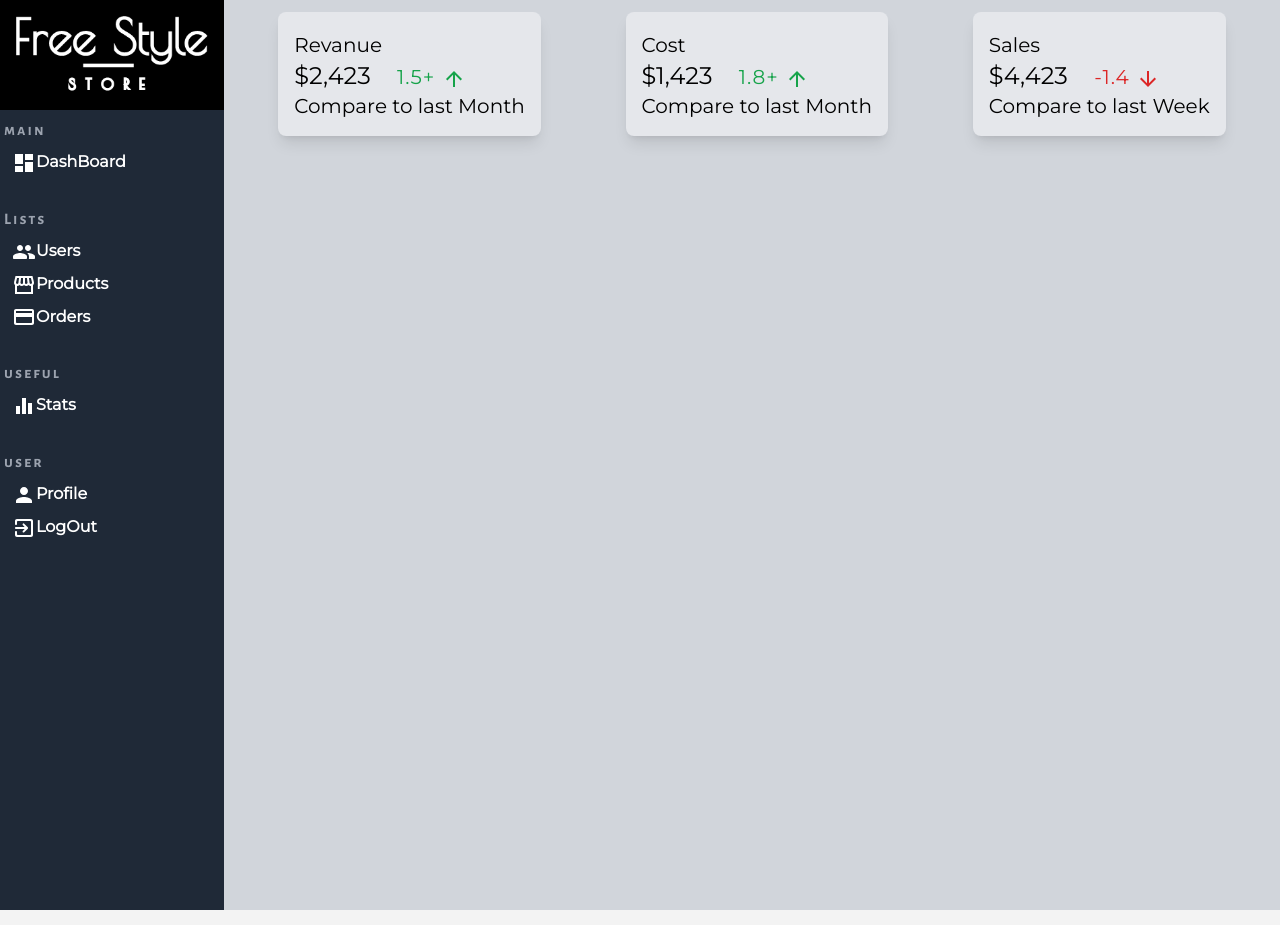
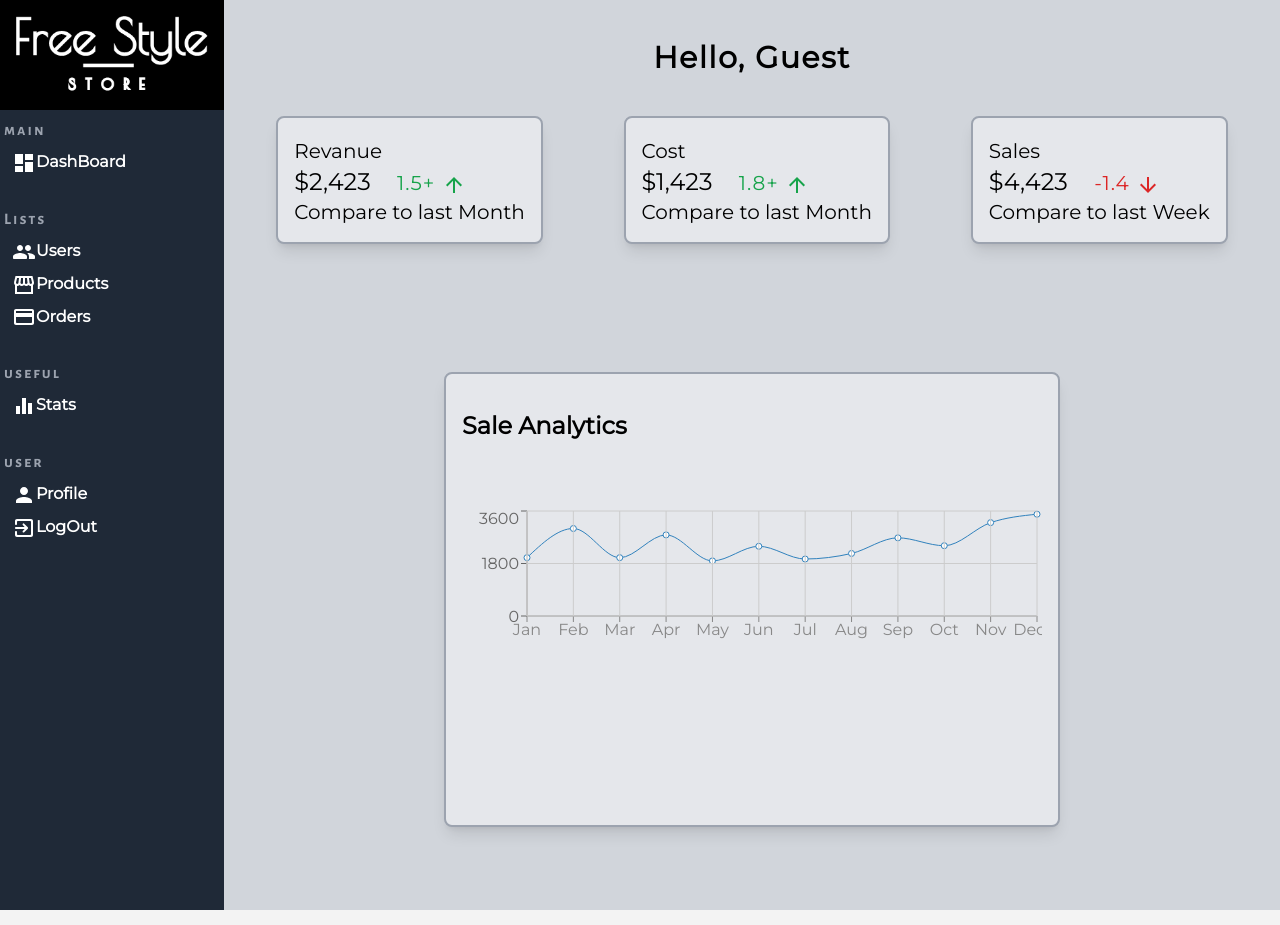
Before and after one commit to JerlibGnzlz/front, a React (Create React App) app: page /admin in a window 1280 px wide. Built offline with nearby package versions, Linux system fonts and the light colour scheme; no server answers.

Commit message:
dashboard

```diff
--- a/package.json
+++ b/package.json
@@ -29,6 +29,7 @@
     "react-redux": "^8.0.2",
     "react-router-dom": "^6.2.2",
     "react-scripts": "5.0.1",
+    "recharts": "^2.1.12",
     "redux-devtools-extension": "^2.13.9",
     "redux-thunk": "^2.4.1",
     "sweetalert2": "^11.4.19",
--- a/src/components/Admin/General.jsx
+++ b/src/components/Admin/General.jsx
@@ -1,11 +1,95 @@
 import React from "react";
 import ArrowUpwardIcon from "@mui/icons-material/ArrowUpward";
 import ArrowDownwardIcon from "@mui/icons-material/ArrowDownward";
+import {
+  LineChart,
+  Line,
+  XAxis,
+  YAxis,
+  CartesianGrid,
+  Tooltip,
+  Legend,
+  ResponsiveContainer,
+} from "recharts";
+import { useAuth } from "../../context/AuthContext.js";
+const data = [
+  {
+    name: "Jan",
+    "Sales": 2000,
+
+  },
+  {
+    name: "Feb",
+    "Sales": 3000,
+
+  },
+  {
+    name: "Mar",
+    "Sales": 2000,
+
+  },
+  {
+    name: "Apr",
+    "Sales": 2780,
+
+  },
+  {
+    name: "May",
+    "Sales": 1890,
+
+  },
+  {
+    name: "Jun",
+    "Sales": 2390,
+
+  },
+  {
+    name: "Jul",
+    "Sales": 1954,
+
+  },
+  {
+    name: "Aug",
+    "Sales": 2145,
+
+  },
+  {
+    name: "Sep",
+    "Sales": 2680,
+
+  },
+  {
+    name: "Oct",
+    "Sales": 2410,
+
+  },
+  {
+    name: "Nov",
+    "Sales": 3201,
+
+  },
+  {
+    name: "Dec",
+    "Sales": 3490,
+
+  },
+];
 
 function General() {
+  const { user, logout } = useAuth();
+  console.log(user, 'esto es lo del')
+  const handleLogout = async () => {
+    await logout();
+  };
+
+  let welcome = user ? "Hello, " + user.email : "Hello, Guest";
   return (
-    <div className="flex justify-around m-3 font-500 text-2xl">
-      <div className="bg-gray-200 shadow-lg rounded-lg p-4">
+    <>
+      <h1 className="flex justify-center text-3xl font-semibold tracking-wider mt-10	">
+        {welcome}
+      </h1>
+      <div className="flex justify-around m-3 font-500 text-2xl mt-10">
+        <div className="bg-gray-200 shadow-lg rounded-lg p-4 border-2 border-gray-400">
           <div>
             <span className="text-xl">Revanue</span>
           </div>
@@ -17,7 +101,7 @@ function General() {
           </div>
           <p className="text-xl">Compare to last Month</p>
         </div>
-      <div className="bg-gray-200 shadow-lg rounded-lg p-4">
+        <div className="bg-gray-200 shadow-lg rounded-lg p-4 border-2 border-gray-400">
           <div>
             <span className="text-xl">Cost</span>
           </div>
@@ -29,7 +113,7 @@ function General() {
           </div>
           <p className="text-xl">Compare to last Month</p>
         </div>
-      <div className="bg-gray-200 shadow-lg rounded-lg p-4">
+        <div className="bg-gray-200 shadow-lg rounded-lg p-4 border-2 border-gray-400">
           <div>
             <span className="text-xl">Sales</span>
           </div>
@@ -42,6 +126,19 @@ function General() {
           <p className="text-xl"> Compare to last Week</p>
         </div>
       </div>
+      <div className="bg-gray-200 shadow-lg rounded-lg p-4 m-10 mt-32 w-7/12 h-2/4 mx-auto border-2 border-gray-400">
+        <h1 className="text-2xl font-semibold my-5 mb-16">Sale Analytics</h1>
+        <ResponsiveContainer width="100%" aspect={4 / 1}>
+          <LineChart data={data}>
+            <XAxis dataKey="name" stroke="#888888" />
+            <YAxis />
+            <Line type="monotone" dataKey="Sales" />
+            <Tooltip />
+            <CartesianGrid />
+          </LineChart>
+        </ResponsiveContainer>
+      </div>
+    </>
   );
 }
 
--- a/src/components/NavBar.jsx
+++ b/src/components/NavBar.jsx
@@ -7,7 +7,7 @@ import { useAuth } from "../context/AuthContext.js";
 
 function NavBar() {
   const { user, logout } = useAuth();
-
+  console.log(user, 'esto es lo del')
   const handleLogout = async () => {
     await logout();
   };
@@ -22,7 +22,8 @@ function NavBar() {
         </div>
       </Link>
 
-      <div>{welcome}</div>
+        <div>{welcome}</div>
+
       <Link to="/cart">
         <div className="hover:text-white">
           <FontAwesomeIcon icon={faShoppingCart} /> Cart
```
Also changed, not shown: 1 other file (tests, documents, lock files or other folders). Lines whose indentation alone changed are shown as unchanged.
